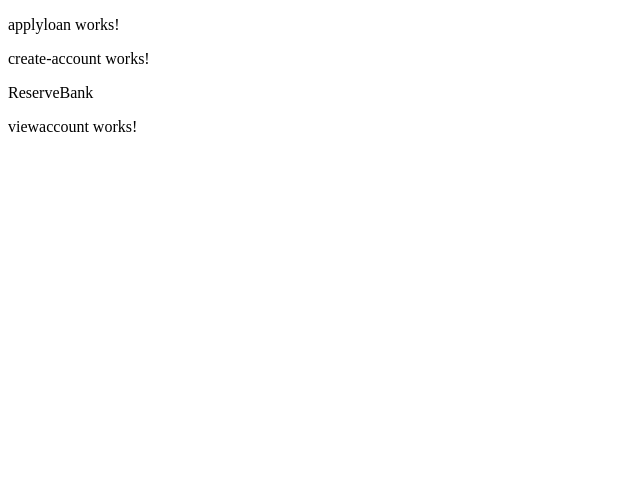
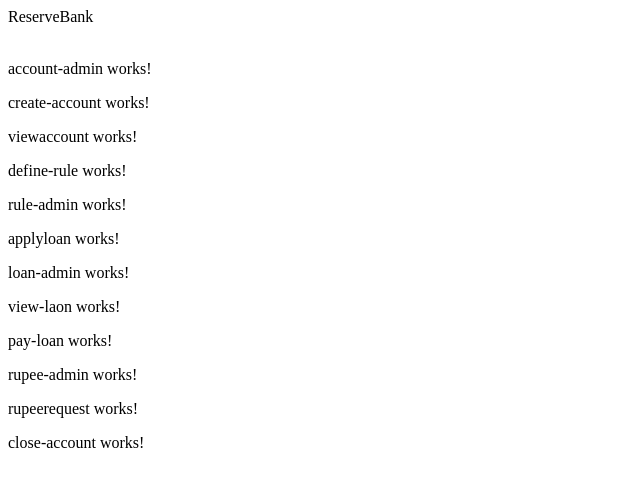
Before and after one commit to Sushil07x/ReserveBankAng, an Angular app: page / in a window 1280 px wide. Shown: the top 486 px of the page, without its empty margins (0-640 px from the left). Built offline with nearby package versions, Linux system fonts and the light colour scheme.

Commit message:
components Created

```diff
--- /dev/null
+++ b/src/app/account/account-admin/account-admin.component.html
@@ -0,0 +1 @@
+<p>account-admin works!</p>
--- /dev/null
+++ b/src/app/account/close-account/close-account.component.html
@@ -0,0 +1 @@
+<p>close-account works!</p>
--- a/src/app/app.component.html
+++ b/src/app/app.component.html
@@ -1,6 +1,16 @@
-<app-applyloan></app-applyloan>
-<app-create-account></app-create-account>
 <div>
   {{title}}
 </div>
+<br>
+<app-account-admin></app-account-admin>
+<app-create-account></app-create-account>
 <app-viewaccount></app-viewaccount>
+<app-define-rule></app-define-rule>
+<app-rule-admin></app-rule-admin>
+<app-applyloan></app-applyloan>
+<app-loan-admin></app-loan-admin>
+<app-view-laon></app-view-laon>
+<app-pay-loan></app-pay-loan>
+<app-rupee-admin></app-rupee-admin>
+<app-rupeerequest></app-rupeerequest>
+<app-close-account></app-close-account>
```
Also changed, not shown: src/app/account/account-admin/account-admin.component.ts (added, +12 -0 lines), src/app/account/close-account/close-account.component.ts (added, +12 -0 lines), src/app/app.component.ts (+10 -1 lines), src/app/account/account-admin/account-admin.component.scss (added), src/app/account/close-account/close-account.component.scss (added), 2 other files (tests, documents, lock files or other folders).
